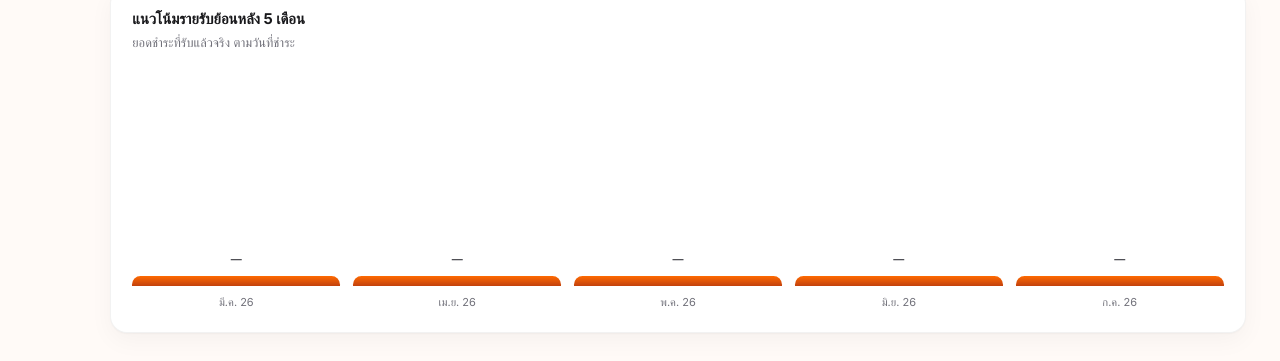
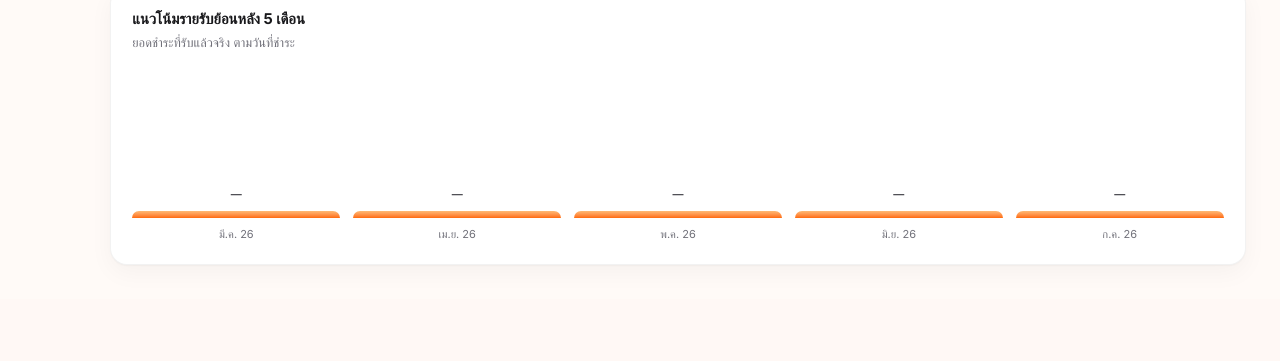
Before and after one commit to Alongkron1234/Maliving, a Next.js app: page /admin in a window 1280 px wide. Shown: the part 939-1300 px from the top of the page. After the commit the page ends 1238 px from the top, so only its background shows below. Built offline with nearby package versions, Linux system fonts and the light colour scheme; no server answers; the database is empty.

Commit message:
Revert revenue chart's visual redesign, keep only the status-filter fix
The taller chart + average reference line wasn't wanted after seeing
it live — back to the original chart design. The actual bug fix
(filtering all revenue queries to status='confirmed') stays.

```diff
--- a/app/admin/page.tsx
+++ b/app/admin/page.tsx
@@ -110,11 +110,6 @@ export default async function AdminDashboard() {
     revenueByMonth.push({ label: `${MONTH_SHORT[d.getMonth()]} ${String(d.getFullYear()).slice(-2)}`, total })
   }
   const maxRevenue = Math.max(1, ...revenueByMonth.map(m => m.total))
-  const monthsWithRevenue = revenueByMonth.filter(m => m.total > 0)
-  const avgRevenue = monthsWithRevenue.length > 0
-    ? monthsWithRevenue.reduce((sum, m) => sum + m.total, 0) / monthsWithRevenue.length
-    : 0
-  const avgLinePercent = avgRevenue > 0 ? Math.min(100, (avgRevenue / maxRevenue) * 100) : 0
 
   const priorityLabel: Record<string, string> = { low: 'ทั่วไป', medium: 'ปานกลาง', high: 'เร่งด่วน' }
 
@@ -319,45 +314,21 @@ export default async function AdminDashboard() {
 
       {/* Revenue trend */}
       <div className="bg-white rounded-2xl border border-black/5 shadow-[0_1px_2px_rgba(36,25,18,0.04),0_8px_24px_rgba(36,25,18,0.04)] p-5 mt-8">
-        <div className="flex items-start justify-between gap-3 mb-5">
-          <div>
         <h2 className="text-sm font-bold text-[#18181B] mb-1">แนวโน้มรายรับย้อนหลัง 5 เดือน</h2>
-            <p className="text-xs text-[#71717A]">ยอดชำระที่รับแล้วจริง ตามวันที่ชำระ</p>
-          </div>
-          {avgRevenue > 0 && (
-            <div className="flex items-center gap-1.5 text-xs text-[#71717A] shrink-0">
-              <span className="w-3 border-t-2 border-dashed border-[#A1A1AA]" />
-              เฉลี่ย ฿{(avgRevenue / 1000).toFixed(1)}k
-            </div>
-          )}
-        </div>
-        <div className="relative flex items-end justify-between gap-3 h-56">
-          {avgLinePercent > 0 && (
-            <div
-              className="absolute left-0 right-0 border-t-2 border-dashed border-[#A1A1AA]/60 pointer-events-none"
-              style={{ bottom: `${avgLinePercent}%` }}
-            />
-          )}
-          {revenueByMonth.map(m => {
-            const heightPercent = Math.max(4, (m.total / maxRevenue) * 100)
-            const isAboveAvg = avgRevenue > 0 && m.total > avgRevenue
-            return (
+        <p className="text-xs text-[#71717A] mb-5">ยอดชำระที่รับแล้วจริง ตามวันที่ชำระ</p>
+        <div className="flex items-end justify-between gap-3 h-40">
+          {revenueByMonth.map(m => (
             <div key={m.label} className="flex-1 flex flex-col items-center gap-2 h-full justify-end">
               <span className="text-[11px] font-semibold text-[#3F3F46]">
                 {m.total > 0 ? `฿${(m.total / 1000).toFixed(1)}k` : '—'}
               </span>
               <div
-                  className={`w-full rounded-t-lg min-h-[4px] ${
-                    isAboveAvg
-                      ? 'bg-gradient-to-t from-[#FF6A00] to-[#FDBA74]'
-                      : 'bg-gradient-to-t from-[#C2410C] to-[#FF6A00]'
-                  }`}
-                  style={{ height: `${heightPercent}%` }}
+                className="w-full rounded-t-lg bg-gradient-to-t from-[#FF6A00] to-[#FDBA74] min-h-[4px]"
+                style={{ height: `${Math.max(4, (m.total / maxRevenue) * 100)}%` }}
               />
               <span className="text-[11px] text-[#71717A]">{m.label}</span>
             </div>
-            )
-          })}
+          ))}
         </div>
       </div>
     </div>
```
Lines whose indentation alone changed are shown as unchanged.
